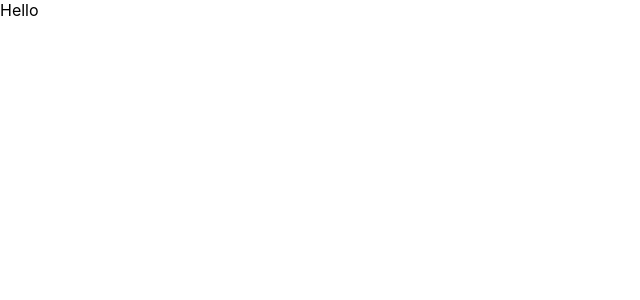
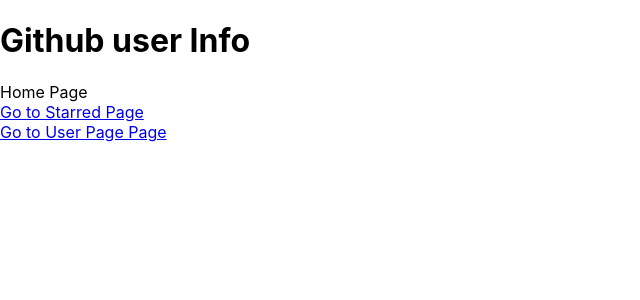
Before and after one commit to SanjayRai98/github-user-info, a React (Create React App) app: page / in a window 1280 px wide. Shown: the top 300 px of the page, without its empty margins (0-640 px from the left). Built offline with nearby package versions, Linux system fonts and the light colour scheme.

Commit message:
Add routing

```diff
--- a/package.json
+++ b/package.json
@@ -8,6 +8,7 @@
     "@testing-library/user-event": "^13.5.0",
     "react": "^18.3.1",
     "react-dom": "^18.3.1",
+    "react-router-dom": "^6.23.1",
     "react-scripts": "5.0.1",
     "web-vitals": "^2.1.4",
     "workbox-background-sync": "^6.6.0",
--- a/src/App.jsx
+++ b/src/App.jsx
@@ -1,5 +1,18 @@
+import { BrowserRouter, Route, Routes } from 'react-router-dom';
+import Home from './pages/Home';
+import NotFound from './pages/NotFound';
+import Starred from './pages/Starred';
+
 function App() {
-  return <div>Hello</div>;
+  return (
+    <BrowserRouter>
+      <Routes>
+        <Route path="/" element={<Home />} />
+        <Route path="/starred" element={<Starred />} />
+        <Route path="*" element={<NotFound />} />
+      </Routes>
+    </BrowserRouter>
+  );
 }
 
 export default App;
--- /dev/null
+++ b/src/pages/Home.jsx
@@ -0,0 +1,18 @@
+import { Link } from 'react-router-dom';
+
+const Home = () => {
+  return (
+    <div>
+      <h1>Github user Info</h1>
+      Home Page
+      <div>
+        <Link to="/starred">Go to Starred Page</Link>
+      </div>
+      <div>
+        <Link to="/userpage">Go to User Page Page</Link>
+      </div>
+    </div>
+  );
+};
+
+export default Home;
--- /dev/null
+++ b/src/pages/NotFound.jsx
@@ -0,0 +1,14 @@
+import { Link } from 'react-router-dom';
+
+const NotFound = () => {
+  return (
+    <div>
+      404 Not Found
+      <div>
+        <Link to="/">Go to Home Page</Link>
+      </div>
+    </div>
+  );
+};
+
+export default NotFound;
--- /dev/null
+++ b/src/pages/Starred.jsx
@@ -0,0 +1,14 @@
+import { Link } from 'react-router-dom';
+
+const Starred = () => {
+  return (
+    <div>
+      Starred Page
+      <div>
+        <Link to="/">Go to Home Page</Link>
+      </div>
+    </div>
+  );
+};
+
+export default Starred;
```
Also changed, not shown: 1 other file (tests, documents, lock files or other folders).
